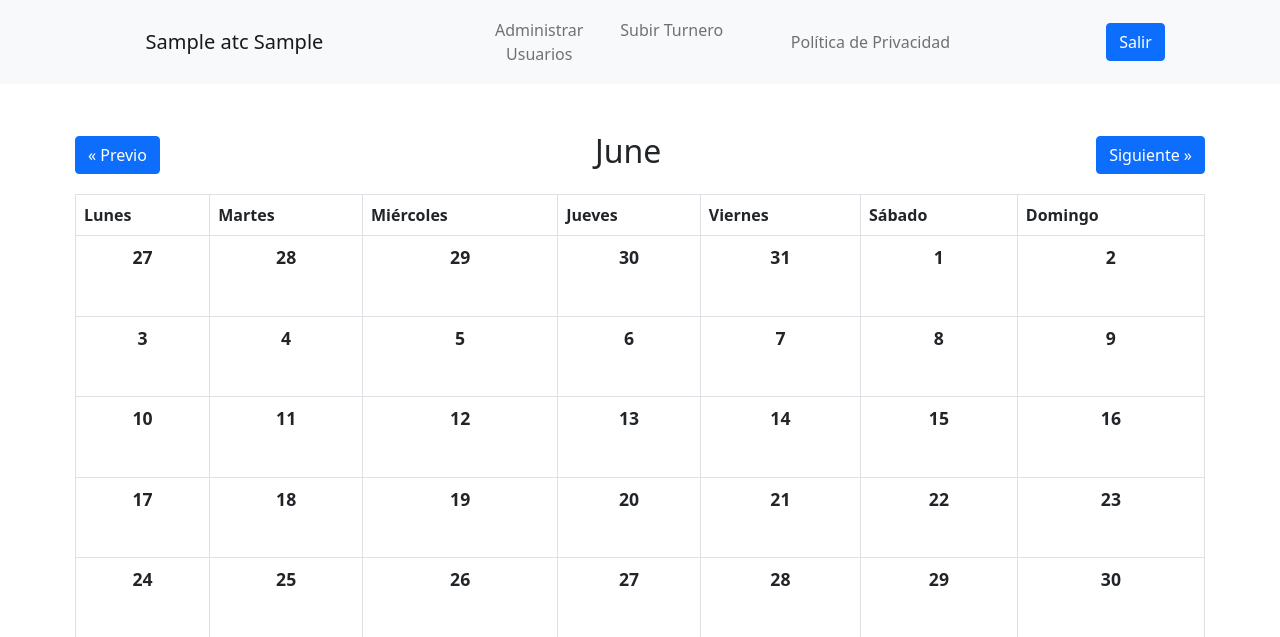
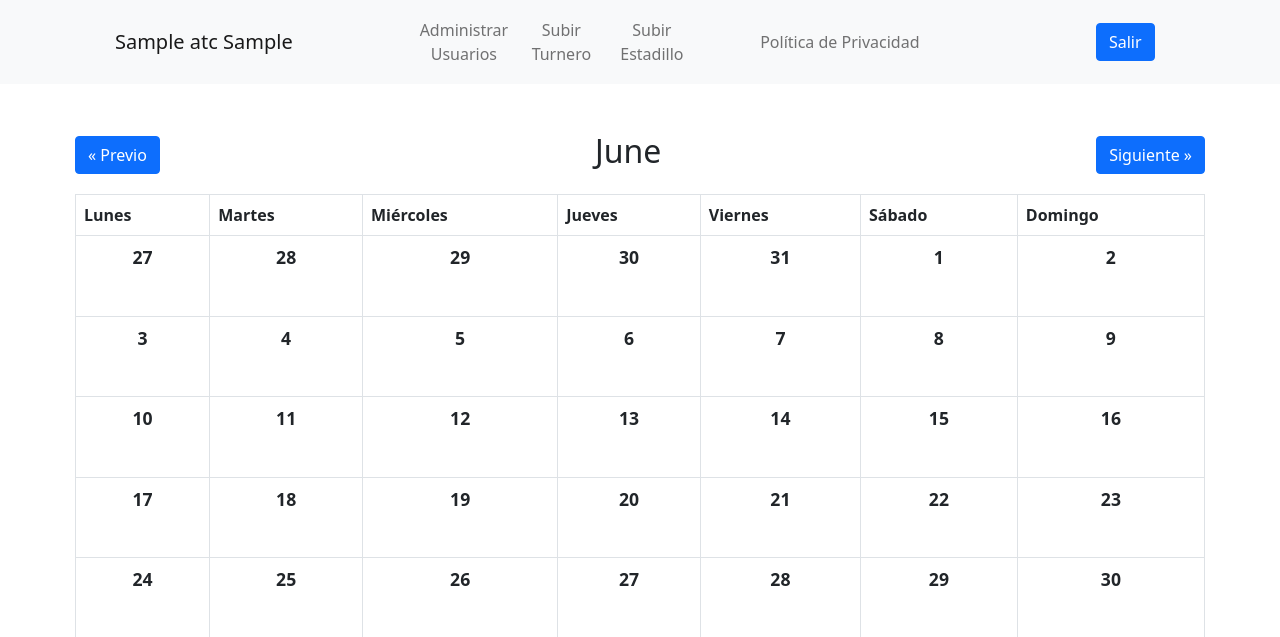
Before and after one commit to jtoledo1974/atcapp, a Flask app: page / in a window 1280 px wide. Shown: the top 637 px of the page. Run offline with Flask 3, Linux system fonts and the light colour scheme; the visitor is signed in with stand-in values (Sample User, id 1); tables that the repository leaves empty hold one stand-in row (values such as "Sample post"); parts of the project's set-up code (start-up, migrations or seed data) failed here and were passed over.

Commit message:
Nueva página para que los administradores puedan subir estadillos a la base de datos.

```diff
--- a/src/cambios/routes.py
+++ b/src/cambios/routes.py
@@ -20,6 +20,7 @@ from flask import (
 
 from . import get_timezone
 from .cambios import GenCalMensual, es_admin
+from .carga_estadillo import procesa_estadillo
 from .carga_turnero import procesa_turnero
 from .database import db
 from .firebase import invalidate_token, verify_id_token
@@ -244,6 +245,40 @@ def upload() -> Response | str:
     return redirect(url_for("main.index"))
 
 
+@main.route("/upload_estadillo", methods=["GET", "POST"])
+@privacy_policy_accepted
+def upload_estadillo() -> Response | str:
+    """Upload estadillo data to the server.
+
+    For GET requests, render the upload page.
+    For POST requests, upload the estadillo data to the server.
+    """
+    if session.get("es_admin") is not True:
+        return redirect(url_for("main.index"))
+    if request.method != "POST":
+        return render_template("upload_estadillo.html")
+    file = request.files["file"]
+    if not file.filename:
+        flash("No se ha seleccionado un archivo", "danger")
+        return redirect(url_for("main.upload_estadillo"))
+
+    try:
+        estadillo_db = procesa_estadillo(file, db.session)
+        n_controladores = len(estadillo_db.servicios)
+        n_periodos = sum(len(atc.periodos) for atc in estadillo_db.atcs)
+    except ValueError:
+        flash("Formato de archivo no válido", "danger")
+        return redirect(url_for("main.upload_estadillo"))
+
+    flash(
+        "Archivo cargado con éxito. "
+        f"Controladores reconocidos: {n_controladores},"
+        f" periodos agregados: {n_periodos}",
+        "success",
+    )
+    return redirect(url_for("main.index"))
+
+
 def register_routes(app: Flask) -> Blueprint:
     """Register the routes with the app."""
     app.register_blueprint(main)
--- a/src/cambios/templates/base.html
+++ b/src/cambios/templates/base.html
@@ -34,6 +34,11 @@
                     {% if request.endpoint != 'main.upload' %}
                     <li class="nav-item">
                         <a class="nav-link" href="/upload">Subir Turnero</a>
+                    </li>
+                    {% endif %}
+                    {% if request.endpoint != 'main.upload_estadillo' %}
+                    <li class="nav-item">
+                        <a class="nav-link" href="{{ url_for('main.upload_estadillo') }}">Subir Estadillo</a>
                     </li>
                     {% endif %}
                     {% endif %}
```
Also changed, not shown: src/cambios/templates/upload_estadillo.html (added, +16 -0 lines), tests/test_routes.py (+41 -0 lines).
